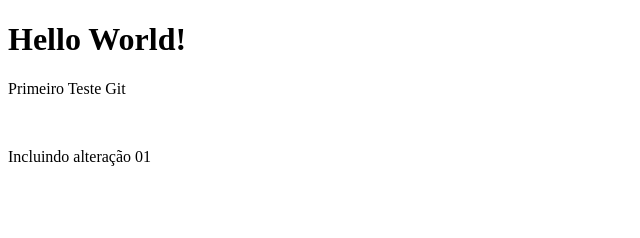
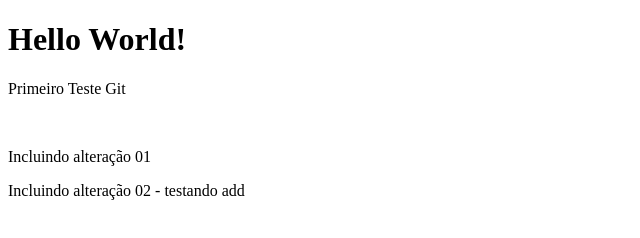
Before and after one commit to renatolidiaguerra/Projeto01, a plain HTML site: page index.html in a window 1280 px wide. Shown: the whole page, without its empty margins (0-640 px from the left). Drawn offline with Linux system fonts and the light colour scheme.

Commit message:
incluindo linha 02 (não deve aparecer terceira)

```diff
--- a/index.html
+++ b/index.html
@@ -9,5 +9,6 @@
 		<p>Primeiro Teste Git </p>
 		<br>
 		<p>Incluindo alteração 01</p>
+		<p>Incluindo alteração 02 - testando add</p>
 	</body>
 </html>
```
